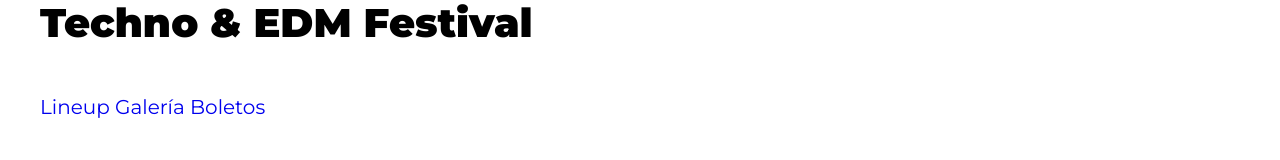
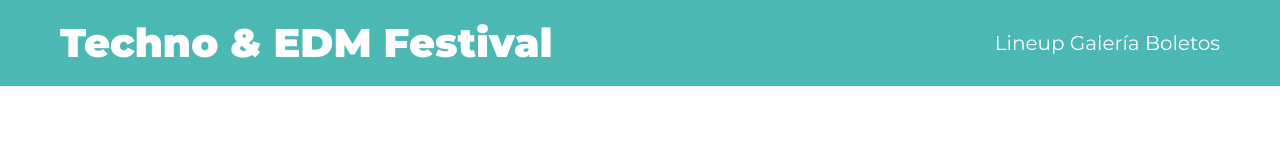
Before and after one commit to Moises-H29/Festival-de-Musica, a website: page index.html in a window 1280 px wide. Drawn offline with Linux system fonts and the light colour scheme.

Commit message:
Agregando SASS al Header

```diff
--- a/src/scss/app.scss
+++ b/src/scss/app.scss
@@ -1 +1,2 @@
 @forward 'base';
+@forward 'layout';
--- /dev/null
+++ b/src/scss/layout/_header.scss
@@ -0,0 +1,23 @@
+@use 'base/variables' as v;
+
+.header {
+    background-color: v.$verde;
+
+    .contenido-header {
+        padding: 2rem;
+        display: flex;
+        justify-content: space-between;
+        align-items: center;
+    }
+
+    h1 {
+        color: v.$blanco;
+        margin: 0;
+    }
+}
+
+.navegacion-principal {
+    a {
+        color: v.$blanco;
+    }
+}
--- /dev/null
+++ b/src/scss/layout/_index.scss
@@ -0,0 +1 @@
+@forward 'header';
```
Also changed, not shown: build/css/app.css.
